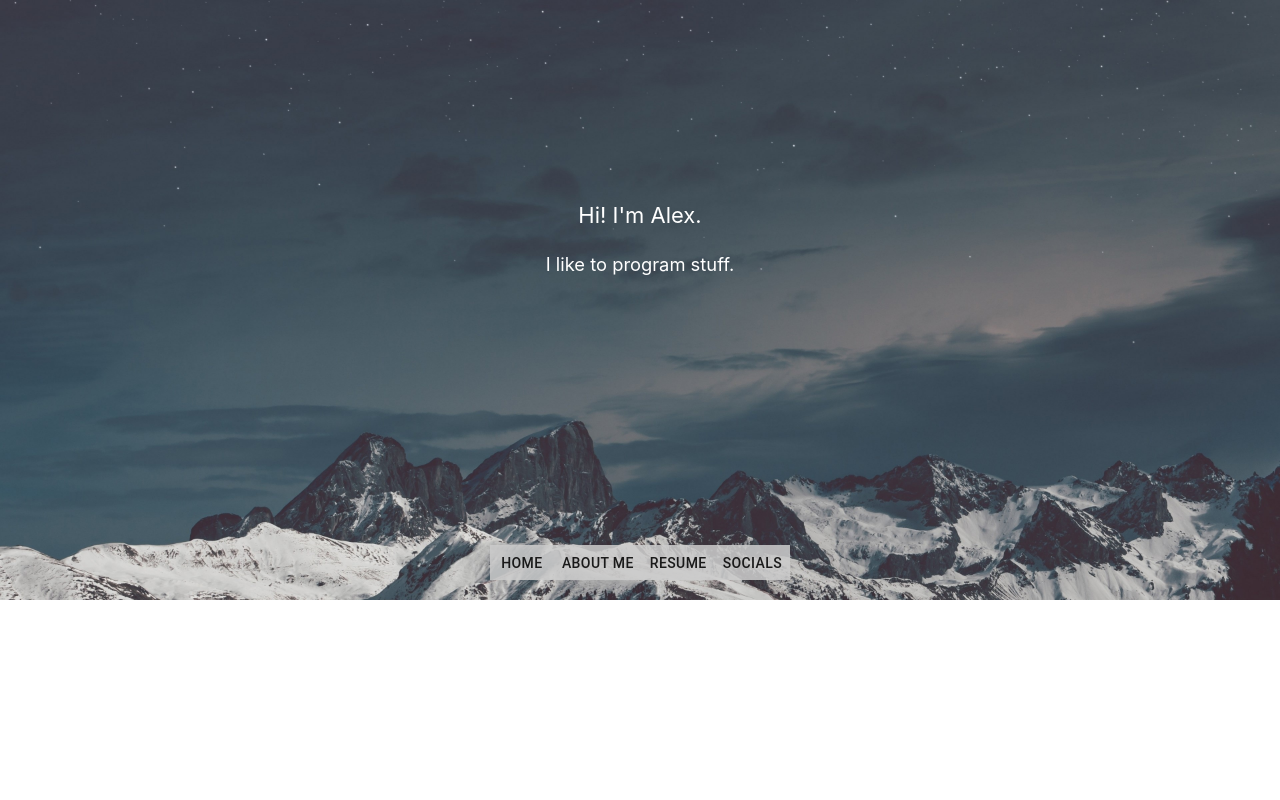
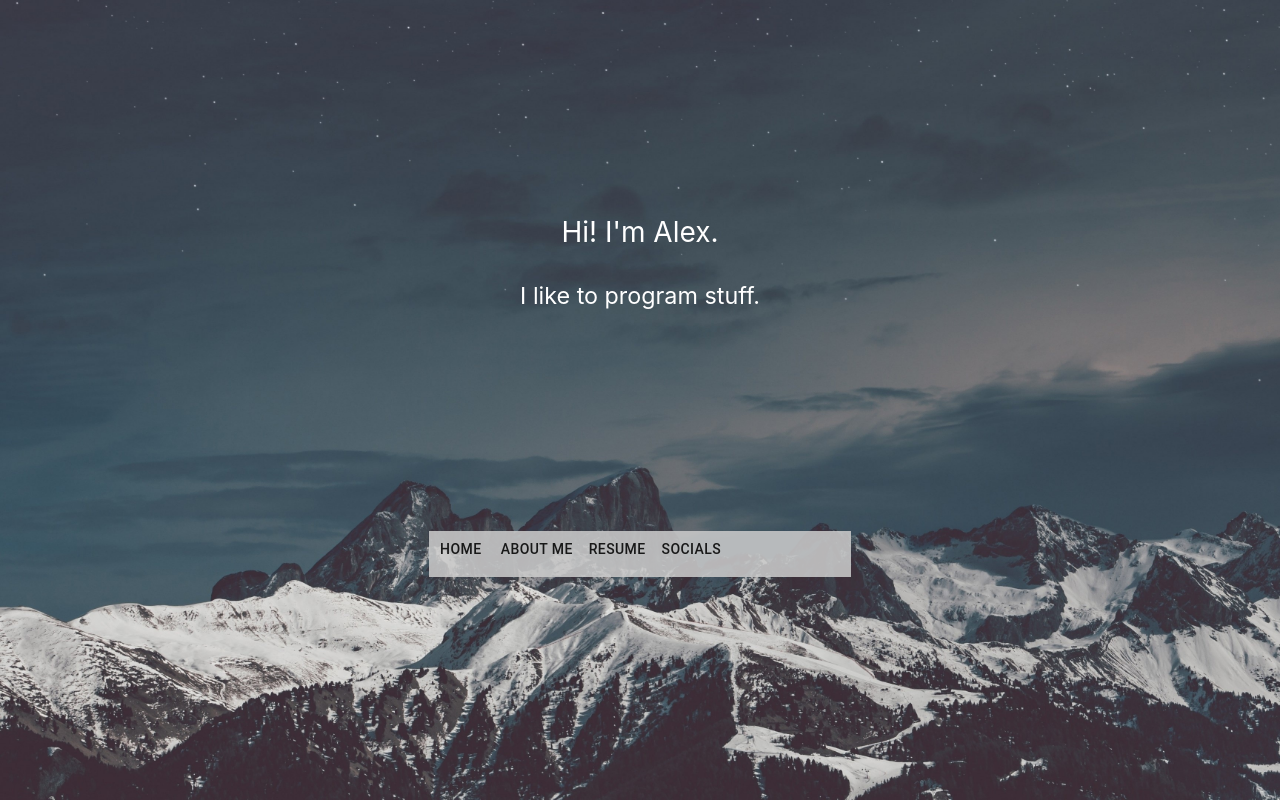
Before and after one commit to alexpatapan/website, a React (Create React App) app: page / in a window 1280 px wide. Built offline with nearby package versions, Linux system fonts and the light colour scheme.

Commit message:
Add files via upload

```diff
--- a/src/App.css
+++ b/src/App.css
@@ -1,12 +1,12 @@
 .App {
   text-align: center;
-  background-size:cover;
+  position:relative;
+
 }
 
 .App-logo {
   height: 40vmin;
   pointer-events: none;
-  background-size:cover;
 }
 
 @media (prefers-reduced-motion: no-preference) {
@@ -19,25 +19,28 @@
   background: rgba(204, 204, 204, 0.86);
   align-items: center;
   color: black;
-  height: 35px;
+  height: 5.8vmin;
+  width: 52.8vmin;
+  min-width: 314px;
+  min-height: 35px;
   text-align: justify;
-  top: 90px;
-  margin-top: 545px;
-  max-width: 400px;
+  margin-top: 530.5px;
+
 }
 
 .welcome {
   color: white;
-  top: -90px;
+  top: -18.5vw;
   text-align: center;
   align-items: center;
-  margin-top: -400px;
-  font-size: 22px;
+  margin-top: -12vw;
+  font-size: 3.5vmin;
+  position:relative;
 }
 
 .body-aboutme{
-  font-size: 16px;
   color: white;
+  font-size: 1.3vw;
 }
 
 .socials {
@@ -48,15 +51,18 @@
 
 .Background {
   background-image: url("./background.jpeg");
-  background-repeat: no-repeat;
+  background-repeat: repeat-y;
   background-size:cover;
-
-  min-height: 600px;
+  min-height: 40vw;
+  min-width:50vw;
+  height: 100%;
+  width: 100%;
+  position:fixed;
 }
 
 .resume{
   font: 30px;
-  margin-top: -750px;
+  margin-top: -730px;
   color: white;
 
 }
@@ -69,7 +75,7 @@
   justify-content: center;
   font-size: calc(10px + 2vmin);
   color: black;
-  max-height: 100vh;
+
 }
 
 .App-link {
--- a/src/App.js
+++ b/src/App.js
@@ -19,6 +19,7 @@ function App() {
   return (
 
     <div className="App">
+
     <header className="Background">
         <Links />
       </header>
--- a/src/components/links.js
+++ b/src/components/links.js
@@ -26,7 +26,7 @@ class Links extends React.Component {
           </header></header>
         <Switch>
         <Route path="/about">
-          <header className="welcome">
+          <header className="welcome"> <p></p>
           I'm studying CS and Economics at The Univeristy of Queensland. <p></p>
           <header className="body-aboutme">
           I'm in my second last year of studying and I major in machine learning. I write a lot of Python, Java, and C. <br></br>
@@ -38,14 +38,14 @@ class Links extends React.Component {
         <header className="App-header"><header className="socials"><SimpleList /></header></header>
         </Route>
         <Route path="/resume">
-        <header className="App-header"><header className="resume">
+        <header className="App-header"><header className="resume"><p></p>
           Software engineer at FuelzFoods Pty Ltd <font size="2">(Dec 2019 - Current)</font>
           <header className="body-aboutme">I write backend software to solve optimisation issues in the supply chain process.</header>
           <p></p>Data Analyst at Kros Holdings Pty Ltd <font size="2">(Nov 2018 - Feb 2019)</font>
           <header className="body-aboutme">Involved the analysis of financial data to identify business growth trends.</header>
 
-          <br></br><br></br><p></p><p></p> I currently hold a GPA of 6.5/7.0 and have recieved 2 Dean's commendations for Academic Excellence.
-          </header>
+          <br></br><br></br><p></p><p></p> I currently hold a GPA of 6.5/7.0 and have recieved two Dean's commendations for Academic Excellence.
+          <p></p>I am also a recognised Scholar of the Faculty of Engineering at UQ.</header>
           </header>
 
 
```
Also changed, not shown: 9 other files (tests, documents, lock files or other folders).
